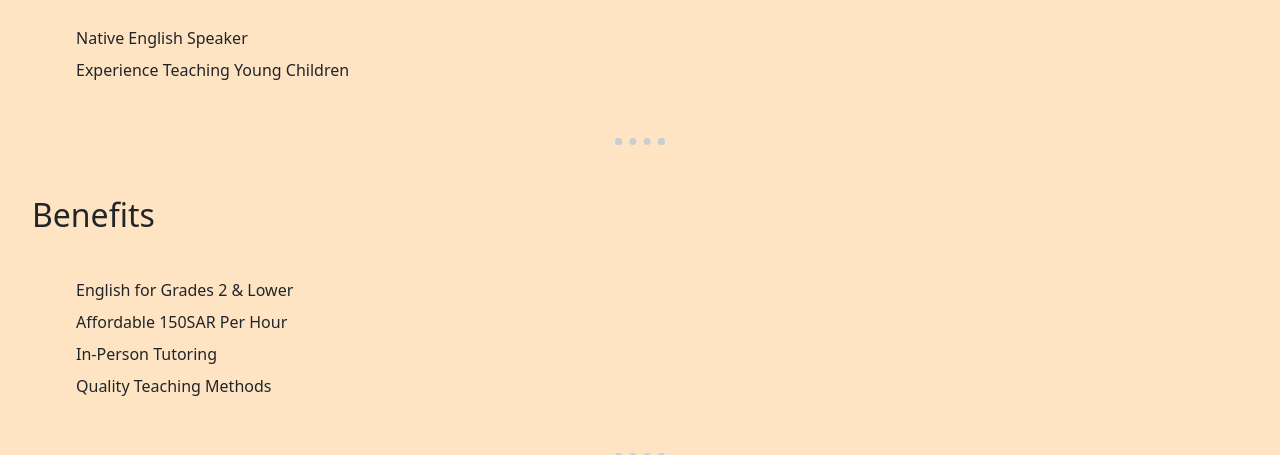
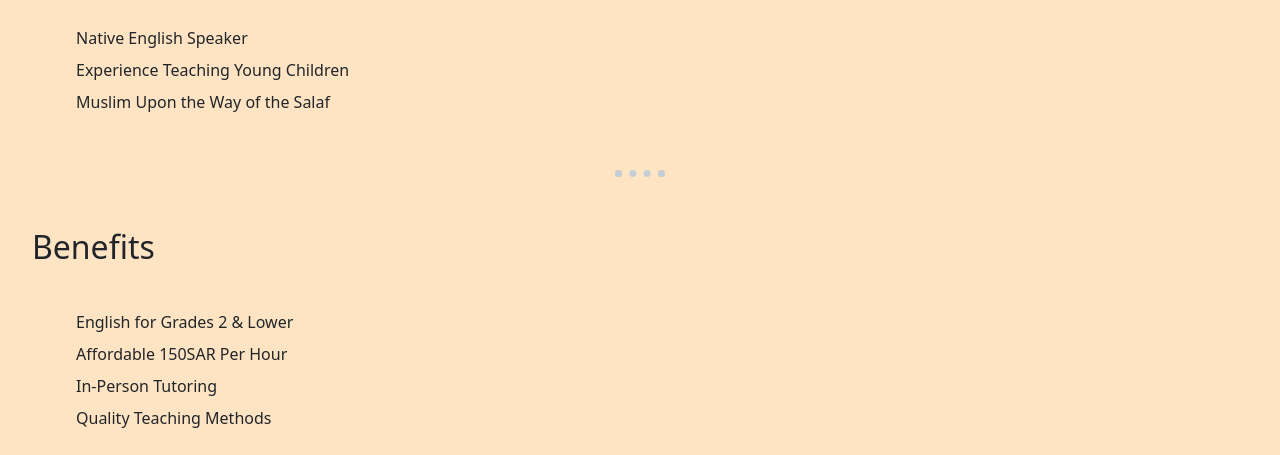
Before and after one commit to Abdul-Jalil-K/Abdul-QaadirTutorStartUp, a plain HTML site: page index.html in a window 1280 px wide. Shown: the part 645-1100 px from the top of the page. Drawn offline with nearby package versions, Linux system fonts and the light colour scheme.

Commit message:
Add files via upload

```diff
--- a/index.html
+++ b/index.html
@@ -32,6 +32,7 @@
             <ul>
                 <li>Native English Speaker</li>
                 <li>Experience Teaching Young Children</li>
+                <li>Muslim Upon the Way of the Salaf</li>
             </ul>
         </div>
 
```
